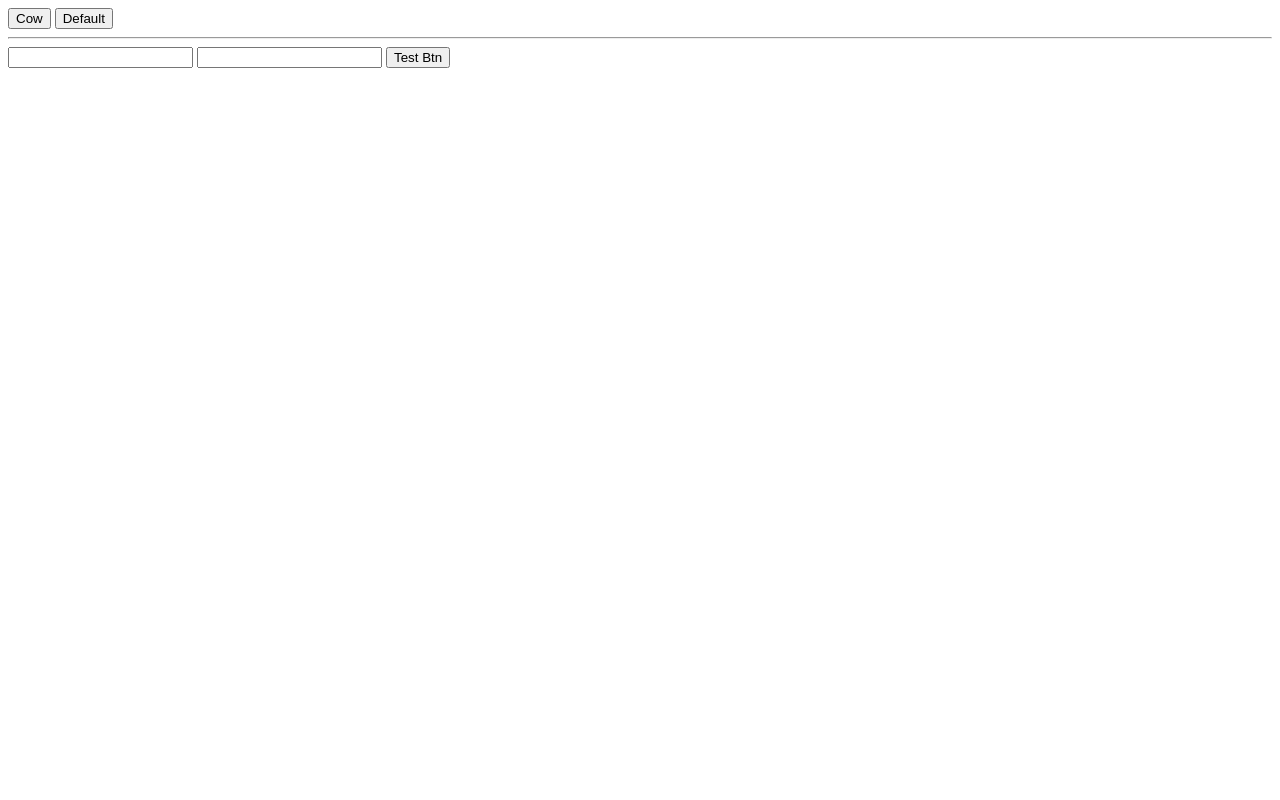
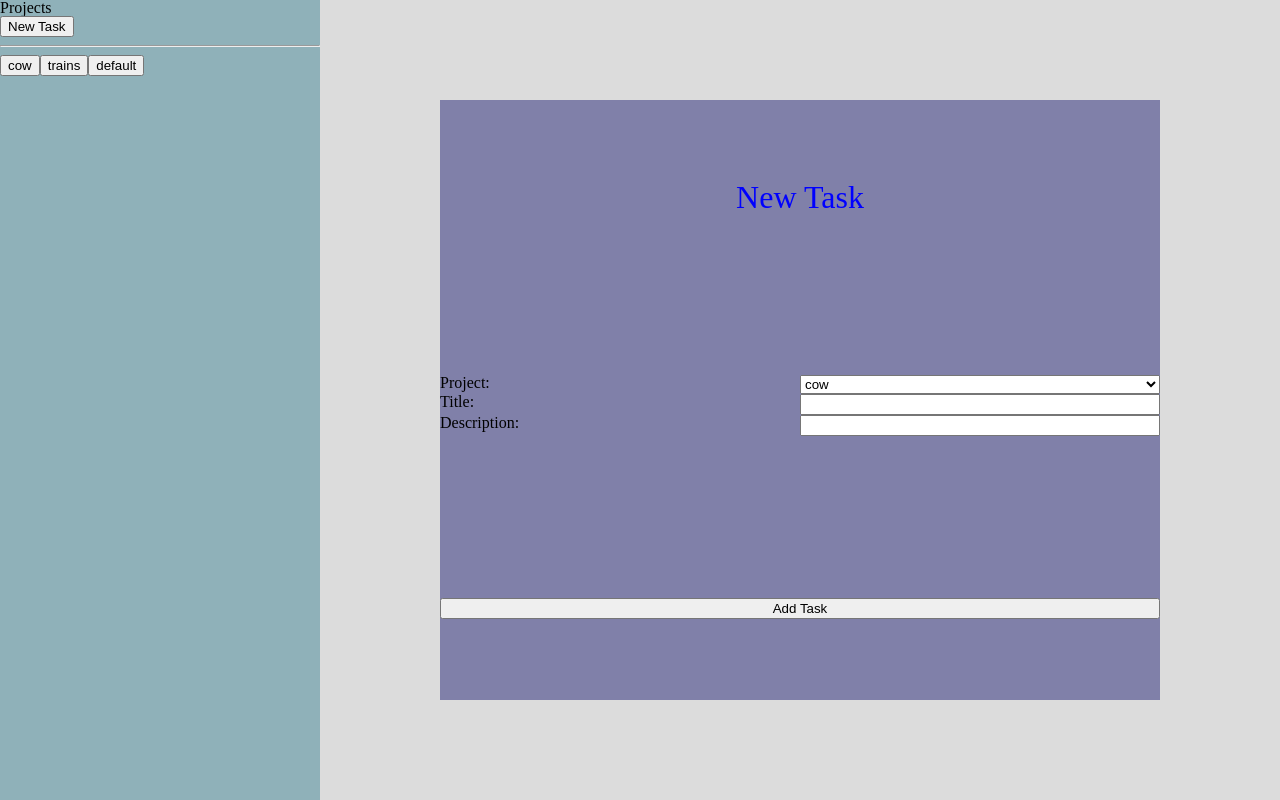
Before and after one commit to ChrisSturgeon/odin-toDo, a website built with webpack: page dist/index.html in a window 1280 px wide. Built offline with nearby package versions, Linux system fonts and the light colour scheme.

Commit message:
Basic add task form working with select

```diff
--- a/package.json
+++ b/package.json
@@ -18,6 +18,8 @@
   },
   "homepage": "https://github.com/KungFuCabbage/odin-toDo#readme",
   "devDependencies": {
+    "css-loader": "^6.7.1",
+    "style-loader": "^3.3.1",
     "webpack": "^5.73.0",
     "webpack-cli": "^4.10.0"
   },
--- a/src/domEvents.js
+++ b/src/domEvents.js
@@ -1,12 +1,115 @@
-import { task } from './task.js';
-import { saveTask } from './storage.js';
+ import { task } from './task.js';
+import { saveTask, fetchAll, filterTasks, getProjectNames } from './storage.js';
+
+const main = document.getElementById('main');
+
+function addTask() {
+  var title = document.getElementById('title').value;
+  var description = document.getElementById('description').value;
+  var project = document.getElementById('project').value;
+  var tempTask = task(title, description, project);
+
+  console.log(title);
+  console.log(description);
+  saveTask(tempTask);
+  projectBtns();
+}
+
+// Generates sidebar project buttons, clearing existing buttons.
+function projectBtns() {
+  var names = getProjectNames();
+  var sideBar = document.getElementById('sideBar');
+  var projectBtns = document.getElementById('projectBtns')
+  projectBtns.innerHTML = '';
+
+  for (var name of names) {
+    var btn = document.createElement('button');
+    btn.innerText = name;
+    btn.value = name;
+    btn.addEventListener('click', filterTasks);
+    projectBtns.appendChild(btn);
+  };
+  sideBar.appendChild(projectBtns);
+};
 
 
-function test() {
-  var title = document.getElementById('title').value;
-  var description = document.getElementById('description').value;
-  var tempTask = task(title, description);
-  saveTask(tempTask);
+// New Task page
+
+function newTask() {
+
+  console.log('test');
+  main.innerHTML = '';
+  main.classList.add('newTaskMain');
+
+  const form = document.createElement('div');
+  form.classList.add('newTaskForm');
+
+  var header = document.createElement('h1');
+  header.innerText = "New Task";
+  form.appendChild(header);
+
+  var formInputs = document.createElement('div');
+  formInputs.classList.add('formInputs')
+
+  var projectLabel = document.createElement('label');
+  projectLabel.innerText = 'Project: '
+  projectLabel.setAttribute('for', 'project');
+
+  var projectSelect = document.createElement('select');
+  projectSelect.setAttribute('id', 'project');
+  projectSelect.setAttribute('name', 'project');
+
+  var names = getProjectNames();
+  for (var name of names) {
+    var option = document.createElement('option');
+    option.value = name;
+    option.innerText = name;
+    projectSelect.appendChild(option);
+  }
+
+  formInputs.appendChild(projectLabel);
+  formInputs.appendChild(projectSelect);
+
+
+
+
+
+
+
+  // var projectInput = document.createElement('input');
+  // projectInput.setAttribute('id', 'project');
+  // formInputs.appendChild(projectLabel);
+  // formInputs.appendChild(projectInput);
+
+  var titleLabel = document.createElement('label');
+  titleLabel.innerText = 'Title: '
+  var titleInput = document.createElement('input');
+  titleInput.setAttribute('id', 'title');
+  formInputs.appendChild(titleLabel);
+  formInputs.appendChild(titleInput);
+
+  var descriptionLabel = document.createElement('label');
+  descriptionLabel.innerText = 'Description: '
+  var descriptionInput = document.createElement('input');
+  descriptionInput.setAttribute('id', 'description');
+  formInputs.appendChild(descriptionLabel);
+  formInputs.appendChild(descriptionInput);
+
+  form.appendChild(formInputs);
+
+  // Submit button
+
+  var addBtn = document.createElement('button');
+  addBtn.innerText = "Add Task"
+  addBtn.addEventListener('click', addTask);
+  form.appendChild(addBtn);
+
+
+  main.appendChild(form);
+
+
 }
 
-export { test };
+projectBtns();
+
+newTask();
--- a/src/index.js
+++ b/src/index.js
@@ -1,21 +1,7 @@
-
+import './style.css';
 import { filterTasks } from './storage.js';
 import { test } from './domEvents.js'
 
 
 // Run this snippet each time any of the projects are clicked on passing in the clicked project name as the argument
 // It will cycle through and display the associated ones;
-
-
-
-
-var cowBtn = document.getElementById('cowBtn');
-
-var defaultBtn = document.getElementById('defaultBtn');
-
-
-
-cowBtn.addEventListener('click', filterTasks);
-defaultBtn.addEventListener('click', filterTasks);
-
-document.getElementById('testBtn').addEventListener('click', test)
--- a/src/project.js
+++ b/src/project.js
@@ -1,3 +1,4 @@
+import { fetchAll } from "./storage";
 
 const project = (name) => {
   const items = [];
@@ -6,7 +7,3 @@ const project = (name) => {
   }
   return { name, items, addTask };
 }
-
-var cleanSink = project('Clean Sink');
-
-export { project, cleanSink }
--- a/src/storage.js
+++ b/src/storage.js
@@ -7,8 +7,9 @@ var postShorts = task('post shorts', 'Return shorts to Surfdome');
 var goWalk = task('go walking', 'go for a bloody nice walk', 'cow');
 var fixToilet = task('fix toilet', 'fix the fucking toilet');
 var shoutLoud = task('shout loud', 'shout as loud as I can', 'cow');
+var stopTrain = task('stop train', 'engage beast mode and stop a bloody train', 'trains')
 
-const allTasks = [makeBed, postShorts, goWalk, fixToilet, shoutLoud];
+const allTasks = [makeBed, postShorts, goWalk, fixToilet, shoutLoud, stopTrain];
 
 allTasks.forEach(saveTask);
 
@@ -41,5 +42,25 @@ function filterTasks() {
   return relatedTasks;
 };
 
+// Returns list of unique project names
+function getProjectNames() {
+  var projectNames = [];
+  var allTasks = fetchAll();
+  for (var task of allTasks) {
 
-export { saveTask, filterTasks };
+    if (!projectNames.includes(task.project)) {
+      projectNames.push(task.project)
+    };
+  };
+  return projectNames;
+}
+
+// Deletes item from local storage
+function removeItem(title) {
+  localStorage.removeItem(title);
+}
+
+
+
+
+export { saveTask, fetchAll, filterTasks, getProjectNames };
--- /dev/null
+++ b/src/style.css
@@ -0,0 +1,89 @@
+/* http://meyerweb.com/eric/tools/css/reset/
+   v2.0 | 20110126
+   License: none (public domain)
+*/
+
+html, body, div, span, applet, object, iframe,
+h1, h2, h3, h4, h5, h6, p, blockquote, pre,
+a, abbr, acronym, address, big, cite, code,
+del, dfn, em, img, ins, kbd, q, s, samp,
+small, strike, strong, sub, sup, tt, var,
+b, u, i, center,
+dl, dt, dd, ol, ul, li,
+fieldset, form, label, legend,
+table, caption, tbody, tfoot, thead, tr, th, td,
+article, aside, canvas, details, embed,
+figure, figcaption, footer, header, hgroup,
+menu, nav, output, ruby, section, summary,
+time, mark, audio, video {
+	margin: 0;
+	padding: 0;
+	border: 0;
+	font-size: 100%;
+	font: inherit;
+	vertical-align: baseline;
+}
+/* HTML5 display-role reset for older browsers */
+article, aside, details, figcaption, figure,
+footer, header, hgroup, menu, nav, section {
+	display: block;
+}
+body {
+	line-height: 1;
+}
+ol, ul {
+	list-style: none;
+}
+blockquote, q {
+	quotes: none;
+}
+blockquote:before, blockquote:after,
+q:before, q:after {
+	content: '';
+	content: none;
+}
+table {
+	border-collapse: collapse;
+	border-spacing: 0;
+}
+body {
+  width: 100vw;
+  height: 100vh;
+  display: grid;
+  grid-template-columns: 1fr 3fr;
+}
+
+#sideBar {
+  background-color: rgb(143, 177, 185);
+  grid-row: 1 / 3;
+}
+
+.newTaskMain {
+  grid-row: 1 / 3;
+  background-color:rgb(220, 220, 220);
+  display: flex;
+  justify-content: center;
+  align-items: center;
+}
+
+.newTaskForm {
+  width: 75%;
+  height: 75%;
+  background-color: rgb(128, 128, 169);
+  display: flex;
+  flex-direction: column;
+  grid-template-rows: repeat(3, 1fr);
+  justify-content: space-around;
+}
+
+.newTaskForm h1 {
+  font-size: 2rem;
+  color: blue;
+  text-align: center;
+}
+
+.formInputs {
+  display: grid;
+  grid-template-columns: 1fr 1fr;
+
+}
```
Also changed, not shown: dist/bundle.js, dist/index.html, 1 other file.
